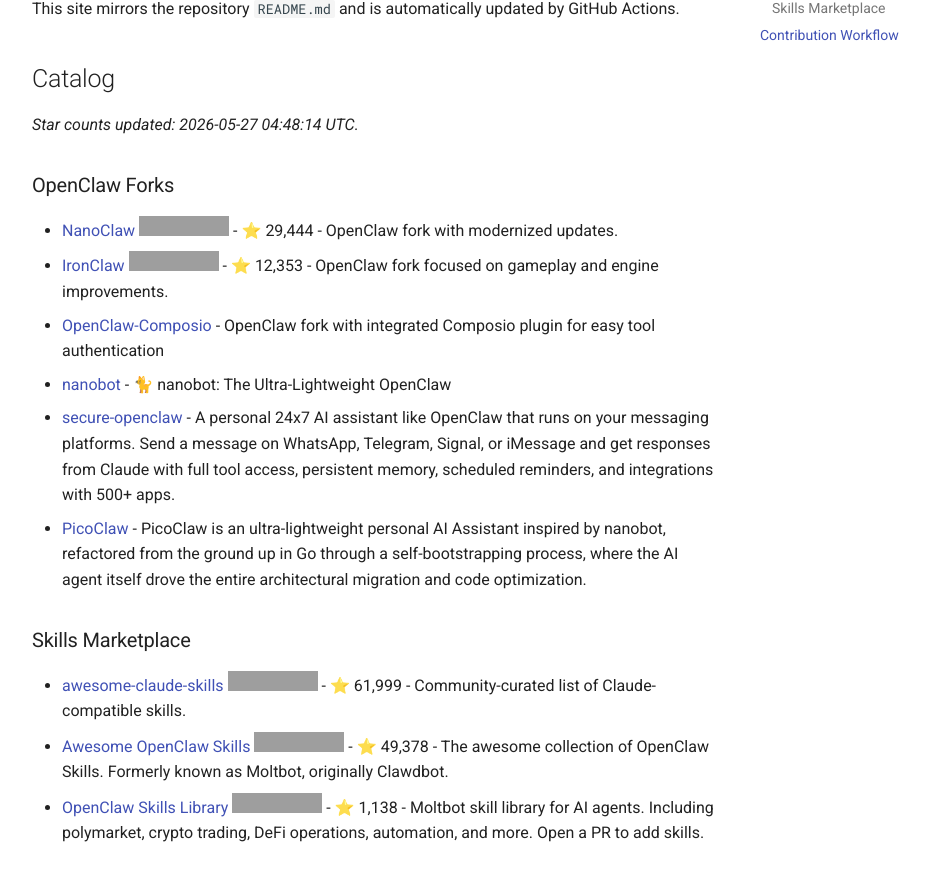
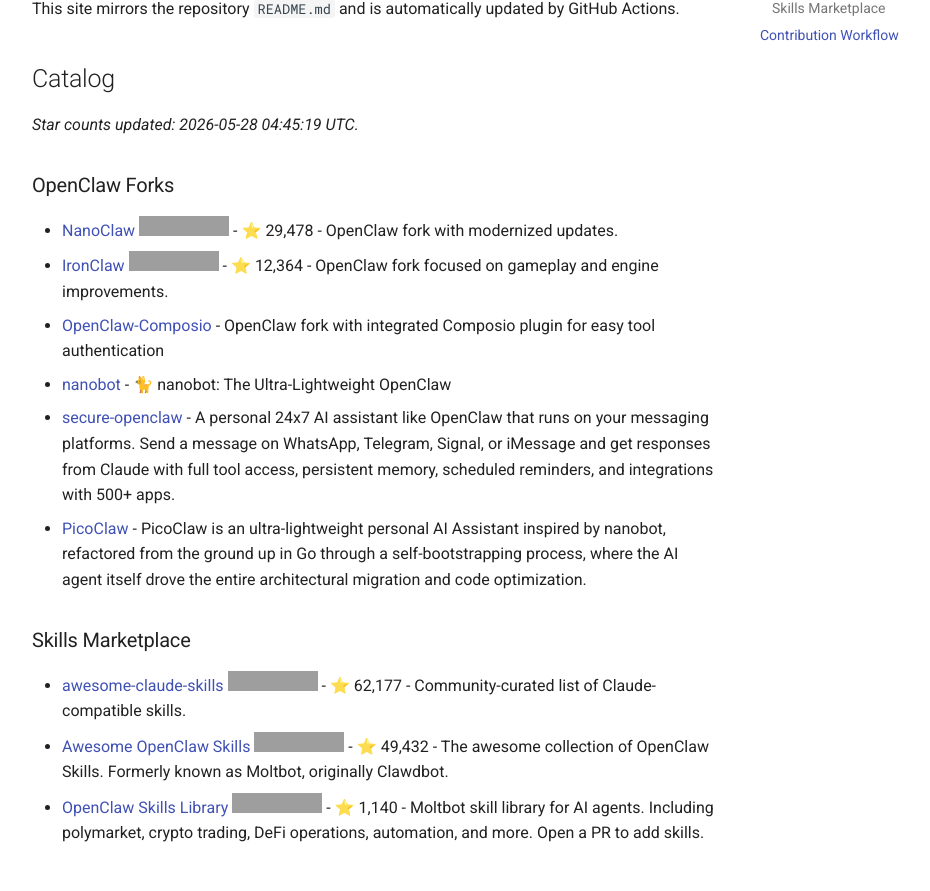
Before and after one commit to andrijdavid/awesome-claw, an MkDocs documentation site: the page built from docs/index.md, in a window 1280 px wide and 1316 px high, cut to the strip 184-1075 px from the top of the window. Shown: the whole strip, without its empty margins (264-1194 px from the left). Built offline with MkDocs 1.6.1 and Material for MkDocs 9.7.7, drawn with Linux system fonts in a browser that asks for light colours; comment, search, counter and statistics services are not loaded; grey boxes are pictures that could not be loaded.

Commit message:
chore: update repository stars

```diff
--- a/docs/index.md
+++ b/docs/index.md
@@ -6,12 +6,12 @@ This site mirrors the repository `README.md` and is automatically updated by Git
 
 <!-- BEGIN: GENERATED_REPO_LIST -->
 
-_Star counts updated: 2026-05-27 04:48:14 UTC._
+_Star counts updated: 2026-05-28 04:45:19 UTC._
 
 ### OpenClaw Forks
 
-- [NanoClaw](https://github.com/qwibitai/nanoclaw) ![GitHub Repo stars](https://img.shields.io/github/stars/qwibitai/nanoclaw?style=flat-square) - ⭐ 29,444 - OpenClaw fork with modernized updates.
-- [IronClaw](https://github.com/nearai/ironclaw) ![GitHub Repo stars](https://img.shields.io/github/stars/nearai/ironclaw?style=flat-square) - ⭐ 12,353 - OpenClaw fork focused on gameplay and engine improvements.
+- [NanoClaw](https://github.com/qwibitai/nanoclaw) ![GitHub Repo stars](https://img.shields.io/github/stars/qwibitai/nanoclaw?style=flat-square) - ⭐ 29,478 - OpenClaw fork with modernized updates.
+- [IronClaw](https://github.com/nearai/ironclaw) ![GitHub Repo stars](https://img.shields.io/github/stars/nearai/ironclaw?style=flat-square) - ⭐ 12,364 - OpenClaw fork focused on gameplay and engine improvements.
 - [OpenClaw-Composio](https://github.com/ComposioHQ/openclaw-composio) - OpenClaw fork with integrated Composio plugin for easy tool authentication
 - [nanobot](https://github.com/HKUDS/nanobot) - 🐈 nanobot: The Ultra-Lightweight OpenClaw
 - [secure-openclaw](https://github.com/ComposioHQ/secure-openclaw) - A personal 24x7 AI assistant like OpenClaw that runs on your messaging platforms. Send a message on WhatsApp, Telegram, Signal, or iMessage and get responses from Claude with full tool access, persistent memory, scheduled reminders, and integrations with 500+ apps.
@@ -19,9 +19,9 @@ _Star counts updated: 2026-05-27 04:48:14 UTC._
 
 ### Skills Marketplace
 
-- [awesome-claude-skills](https://github.com/ComposioHQ/awesome-claude-skills) ![GitHub Repo stars](https://img.shields.io/github/stars/ComposioHQ/awesome-claude-skills?style=flat-square) - ⭐ 61,999 - Community-curated list of Claude-compatible skills.
-- [Awesome OpenClaw Skills](https://github.com/VoltAgent/awesome-openclaw-skills) ![GitHub Repo stars](https://img.shields.io/github/stars/VoltAgent/awesome-openclaw-skills?style=flat-square) - ⭐ 49,378 - The awesome collection of OpenClaw Skills. Formerly known as Moltbot, originally Clawdbot.
-- [OpenClaw Skills Library](https://github.com/BankrBot/openclaw-skills) ![GitHub Repo stars](https://img.shields.io/github/stars/BankrBot/openclaw-skills?style=flat-square) - ⭐ 1,138 - Moltbot skill library for AI agents. Including polymarket, crypto trading, DeFi operations, automation, and more. Open a PR to add skills.
+- [awesome-claude-skills](https://github.com/ComposioHQ/awesome-claude-skills) ![GitHub Repo stars](https://img.shields.io/github/stars/ComposioHQ/awesome-claude-skills?style=flat-square) - ⭐ 62,177 - Community-curated list of Claude-compatible skills.
+- [Awesome OpenClaw Skills](https://github.com/VoltAgent/awesome-openclaw-skills) ![GitHub Repo stars](https://img.shields.io/github/stars/VoltAgent/awesome-openclaw-skills?style=flat-square) - ⭐ 49,432 - The awesome collection of OpenClaw Skills. Formerly known as Moltbot, originally Clawdbot.
+- [OpenClaw Skills Library](https://github.com/BankrBot/openclaw-skills) ![GitHub Repo stars](https://img.shields.io/github/stars/BankrBot/openclaw-skills?style=flat-square) - ⭐ 1,140 - Moltbot skill library for AI agents. Including polymarket, crypto trading, DeFi operations, automation, and more. Open a PR to add skills.
 
 <!-- END: GENERATED_REPO_LIST -->
 
```
Also changed, not shown: README.md (+6 -6 lines).
